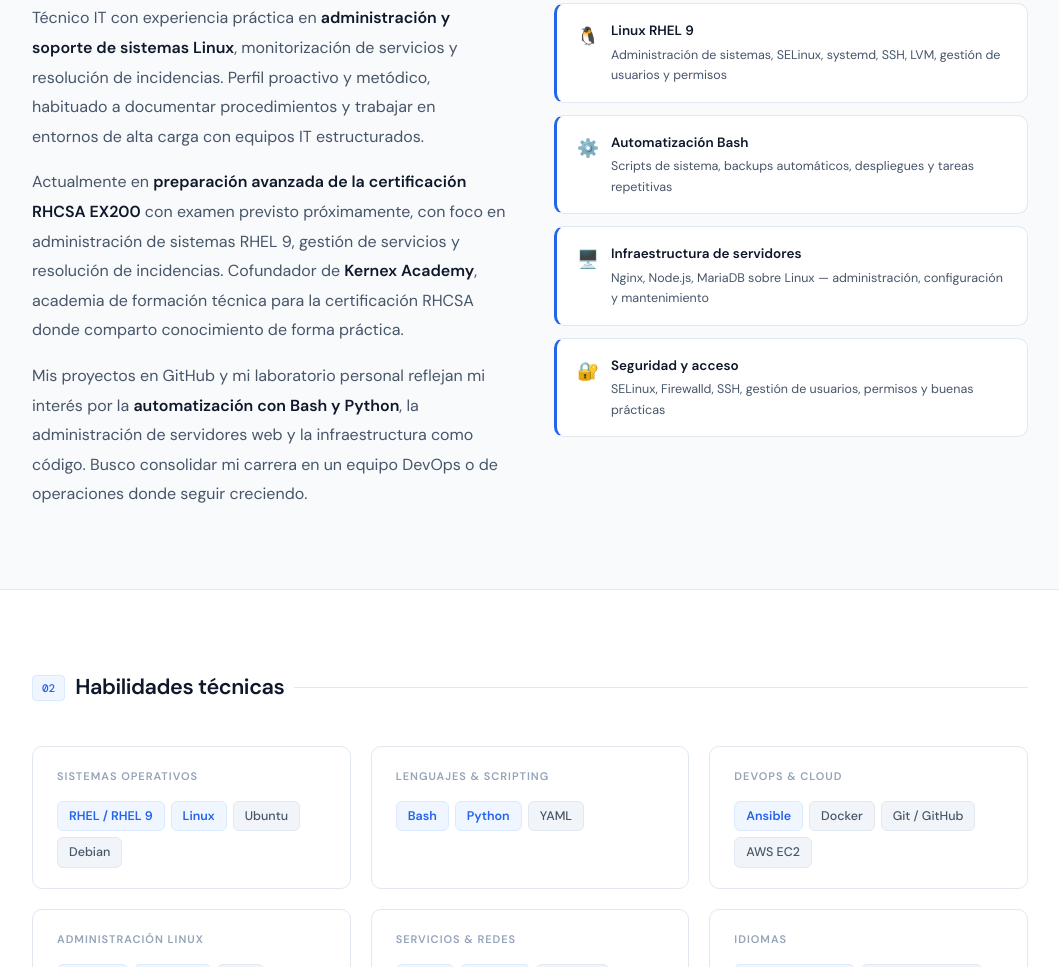
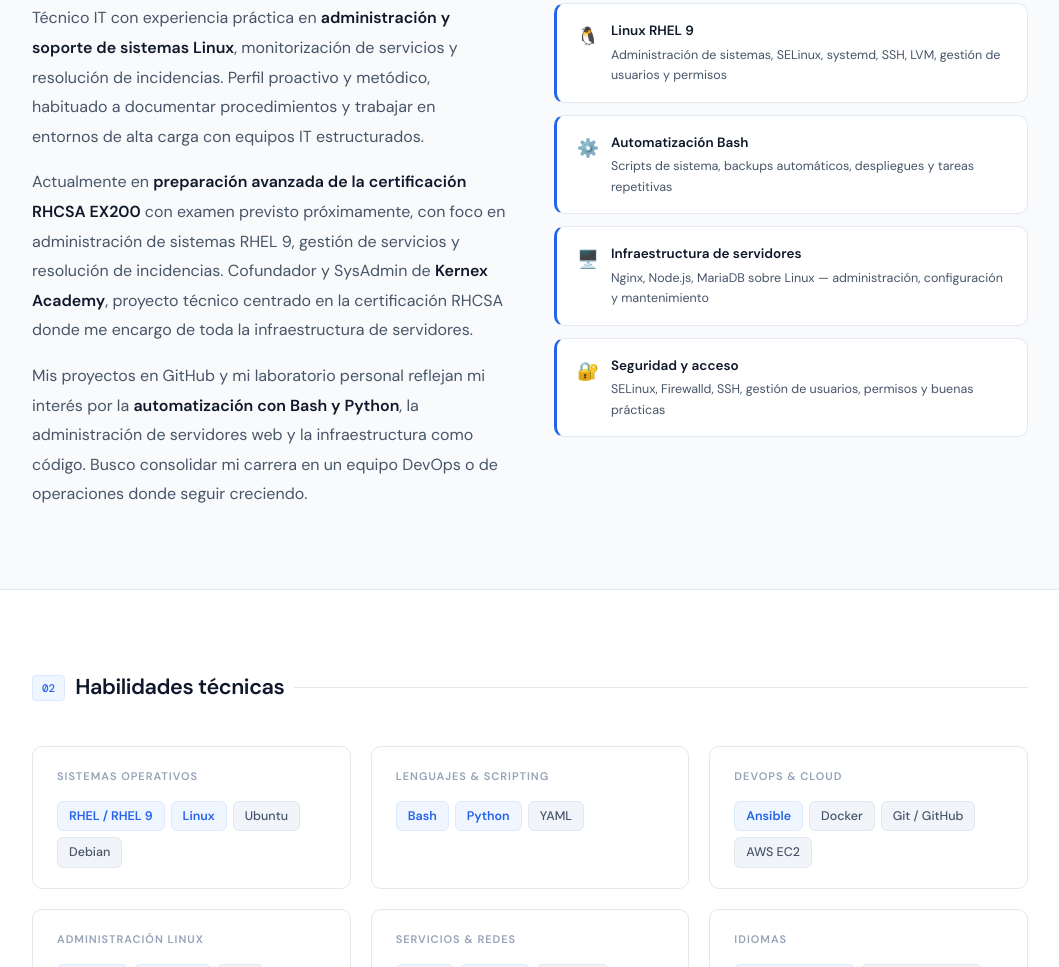
Before and after one commit to Jxnus88/jxnus88.github.io, a plain HTML site: page index.html in a window 1280 px wide. Shown: the part 774-1741 px from the top of the page, without its empty margins (110-1169 px from the left). Drawn offline with nearby package versions, Linux system fonts and the light colour scheme.

Commit message:
Actualizar contenido CV

```diff
--- a/index.html
+++ b/index.html
@@ -217,7 +217,7 @@
         <div class="about-layout fade-in">
           <div class="about-text">
             <p>Técnico IT con experiencia práctica en <strong>administración y soporte de sistemas Linux</strong>, monitorización de servicios y resolución de incidencias. Perfil proactivo y metódico, habituado a documentar procedimientos y trabajar en entornos de alta carga con equipos IT estructurados.</p>
-            <p>Actualmente en <strong>preparación avanzada de la certificación RHCSA EX200</strong> con examen previsto próximamente, con foco en administración de sistemas RHEL 9, gestión de servicios y resolución de incidencias. Cofundador de <strong>Kernex Academy</strong>, academia de formación técnica para la certificación RHCSA donde comparto conocimiento de forma práctica.</p>
+            <p>Actualmente en <strong>preparación avanzada de la certificación RHCSA EX200</strong> con examen previsto próximamente, con foco en administración de sistemas RHEL 9, gestión de servicios y resolución de incidencias. Cofundador y SysAdmin de <strong>Kernex Academy</strong>, proyecto técnico centrado en la certificación RHCSA donde me encargo de toda la infraestructura de servidores.</p>
             <p>Mis proyectos en GitHub y mi laboratorio personal reflejan mi interés por la <strong>automatización con Bash y Python</strong>, la administración de servidores web y la infraestructura como código. Busco consolidar mi carrera en un equipo DevOps o de operaciones donde seguir creciendo.</p>
           </div>
           <div class="about-highlights">
```
